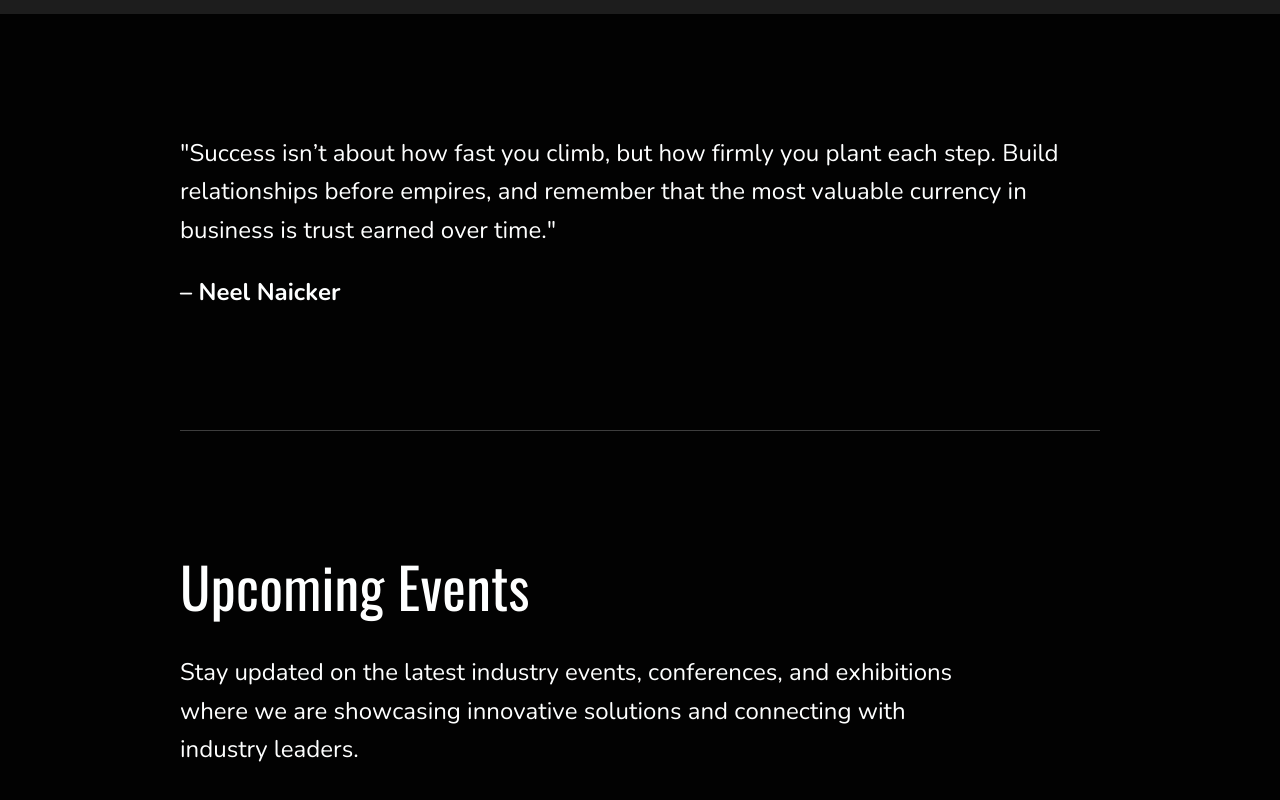
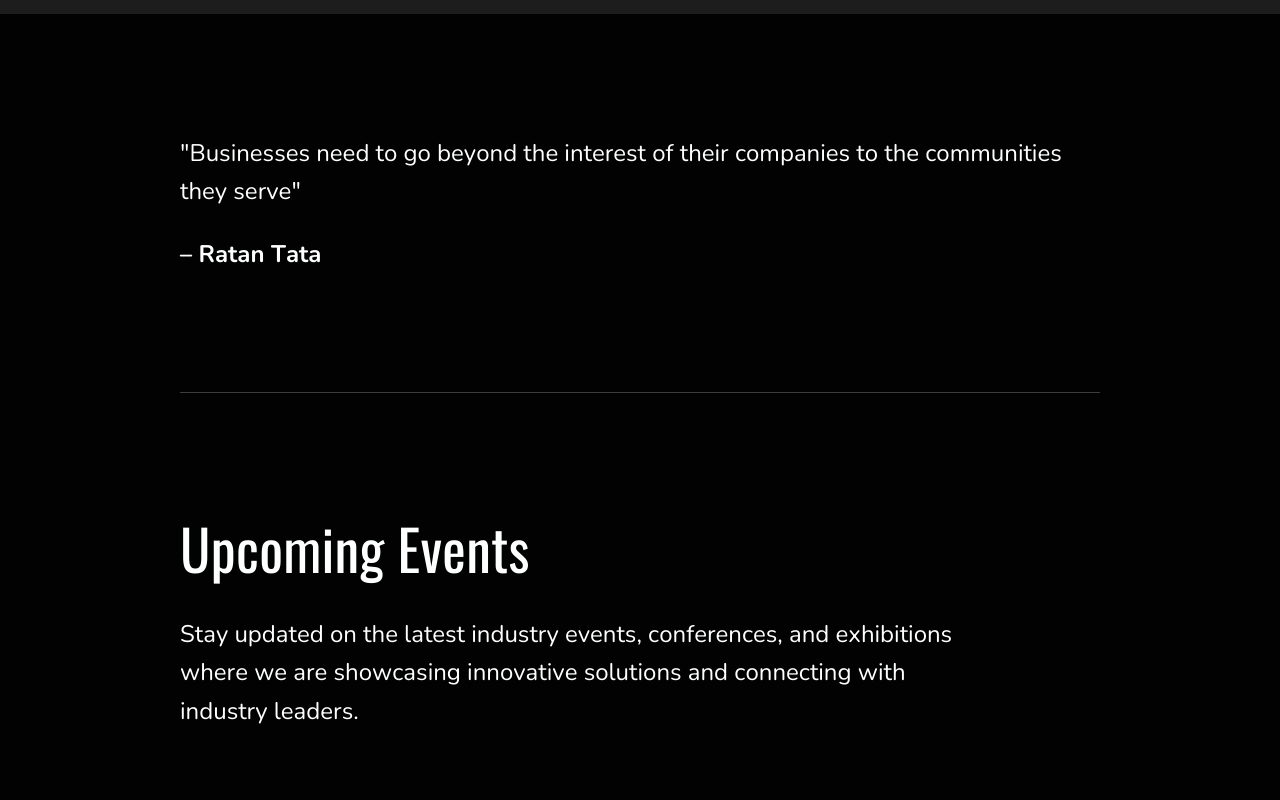
Before and after one commit to ammarkader/eTech-Globe-Trading, a React (Vite) app: page / in a window 1280 px wide. Shown: the part 6627-7427 px from the top of the page. Built offline with nearby package versions, Linux system fonts and the light colour scheme.

Commit message:
updated featured quote

```diff
--- a/src/sections/home/Layout.jsx
+++ b/src/sections/home/Layout.jsx
@@ -8,8 +8,8 @@
 
 function Layout() {
   const quote = {
-    text: `Success isn’t about how fast you climb, but how firmly you plant each step. Build relationships before empires, and remember that the most valuable currency in business is trust earned over time.`,
-    author: `Neel Naicker`,
+    text: `Businesses need to go beyond the interest of their companies to the communities they serve`,
+    author: `Ratan Tata`,
   };
 
   return (
```
